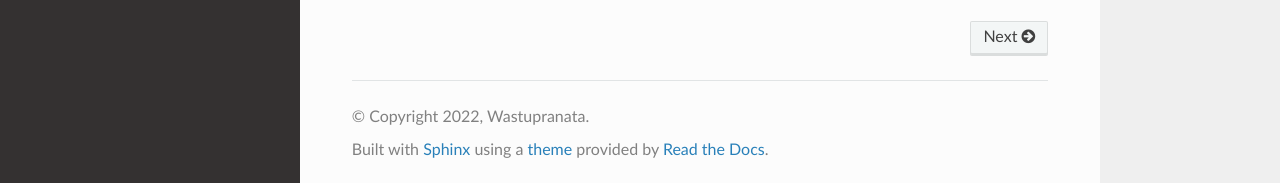
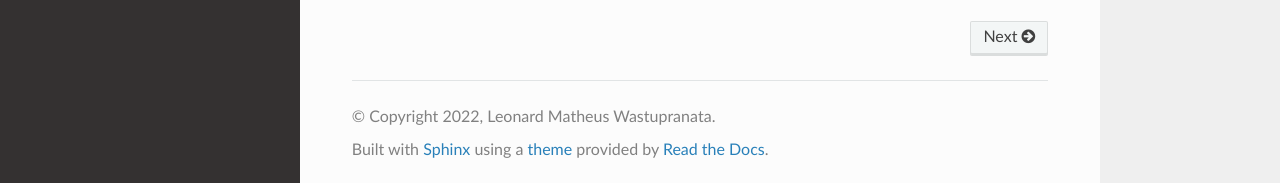
Before and after one commit to leomatt547/plagnet, a Sphinx documentation site: the page built from docs/source/index.rst, in a window 1280 px wide and 1270 px high. Shown: the part 1084-1267 px from the top of the window. Built offline with Sphinx 7.4.7 and the Read the Docs theme 2.0.0, drawn with Linux system fonts in a browser that asks for light colours.

Commit message:
update author

```diff
--- a/docs/source/conf.py
+++ b/docs/source/conf.py
@@ -3,8 +3,8 @@
 # -- Project information
 
 project = 'PlagNet: Disposable Plastic Bag Detection'
-copyright = '2022, Wastupranata'
-author = 'Wastupranata'
+copyright = '2022, Leonard Matheus Wastupranata'
+author = 'Leonard Matheus Wastupranata'
 
 release = '1.0'
 version = '1.0.0'
--- a/docs/source/usage.rst
+++ b/docs/source/usage.rst
@@ -10,7 +10,7 @@ To use PlagNet, first clone or download it as zip:
 
 .. code-block:: console
 
-   (.venv) $ git clone https://github.com/leomatt547/plagnet.git
+   $ git clone https://github.com/leomatt547/plagnet.git
 
 .. _execute:
 
```
